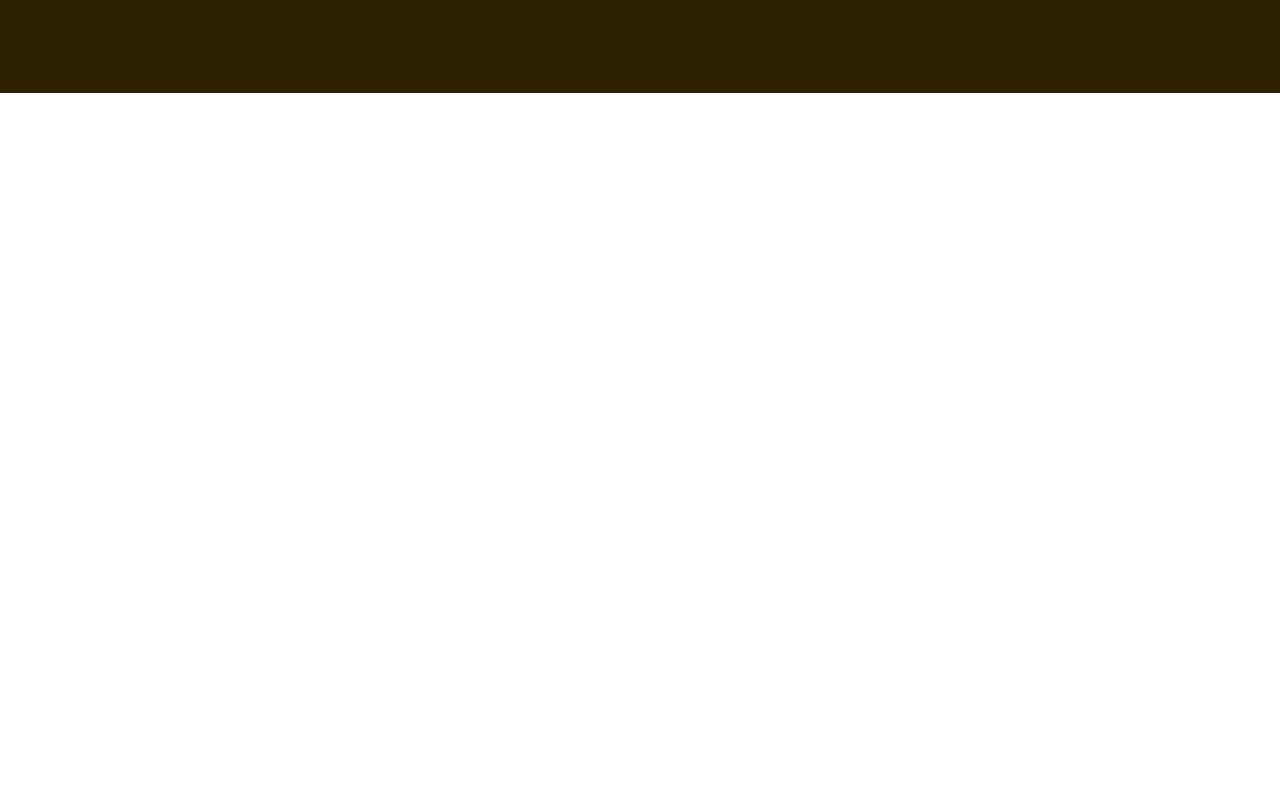
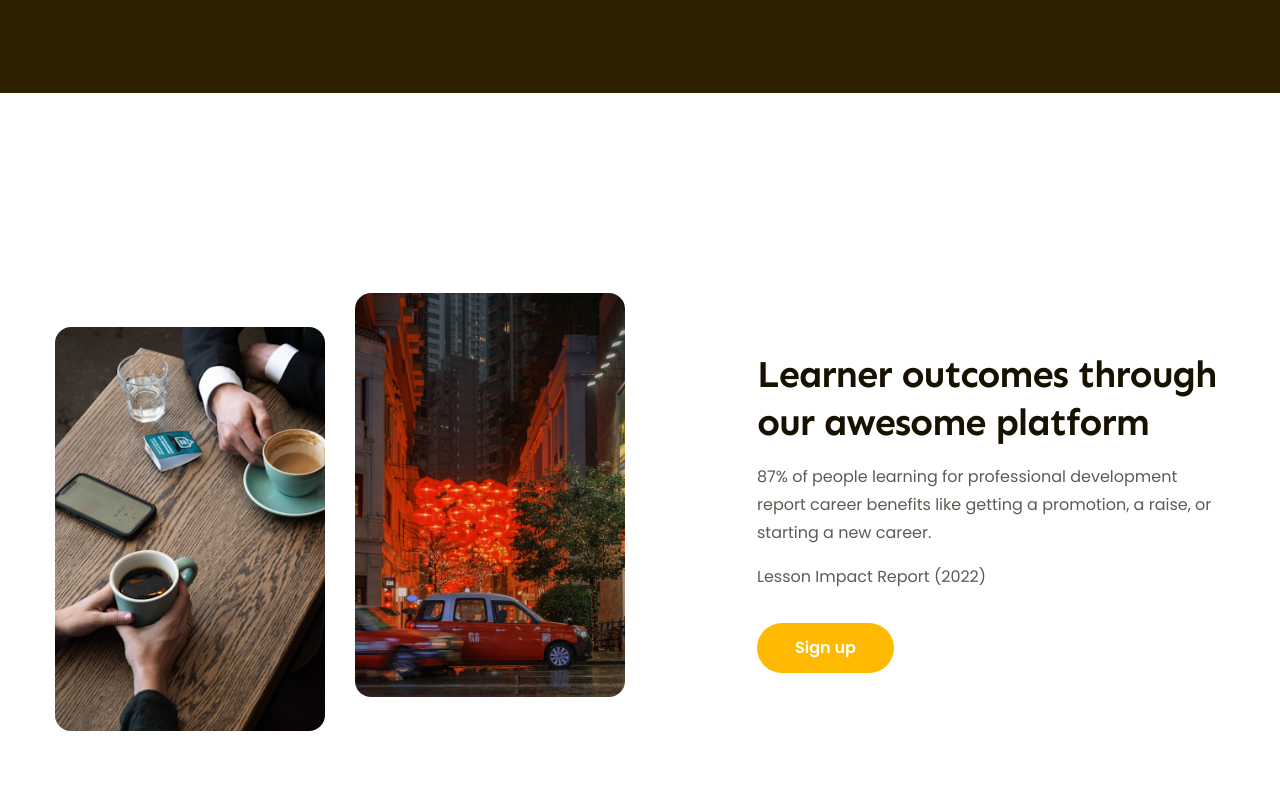
Before and after one commit to PhongTranE/f8-project-02, a plain HTML site: page index.html in a window 1280 px wide. Shown: the part 2238-3037 px from the top of the page. Drawn offline with Linux system fonts and the light colour scheme.

Commit message:
Làm phần Features #1

```diff
--- a/assets/css/style.css
+++ b/assets/css/style.css
@@ -489,3 +489,52 @@ a {
   font-style: italic;
   line-height: 1.54;
 }
+
+/* Features*/
+.features{
+  margin-top: 135px;
+  padding: 65px 0;
+}
+.features .body {
+  display: flex;
+  justify-content: space-between;
+
+}
+.features .images {
+  display: flex;
+  gap: 0 30px;
+}
+.features .images img{
+  width: 270px;
+  height: 404px;
+  /*Vừa khung hình */
+  border-radius: 16px;
+  object-fit: cover;
+}
+
+.features img.lower{
+  margin-top: 34px;
+}
+
+.features .content{
+  width: 40%;
+  display: flex;
+  flex-direction: column;
+  align-items: flex-start;
+  justify-content: center;
+}
+
+.features .desc{
+  margin-top: 16px;
+  font-size: 1.6rem;
+  color: #5F5B53;
+  line-height: 1.75;
+}
+
+.features .content .cta-btn{
+  margin-top: 32px;
+  min-width: 137px;
+  color: #fff;
+  background-color: var(--primary-color);
+
+}
--- a/index.html
+++ b/index.html
@@ -370,6 +370,23 @@
           </div>
         </div>
       </div>
+      <!-- Features-->
+      <div class="features">
+        <div class="main-content">
+          <div class="body">
+            <div class="images">
+                <img class="lower" src="./assets/img/feature-1.jpg" alt="Learner outcomes through our awesome platform" />
+                <img src="./assets/img/feature-2.jpg" alt="Learner outcomes through our awesome platform">
+            </div>
+            <div class="content">
+              <h2 class="heading lv2">Learner outcomes through our awesome platform</h2>
+              <p class="desc">87% of people learning for professional development report career benefits like getting a promotion, a raise, or starting a new career.</p>
+              <p class="desc">Lesson Impact Report (2022)</p>
+              <a href="#!" class="btn cta-btn">Sign up</a>
+            </div>
+          </div>
+        </div>
+      </div>
     </main>
   </body>
 </html>
```
Also changed, not shown: assets/img/feature-1.jpg (added), assets/img/feature-2.jpg (added).
